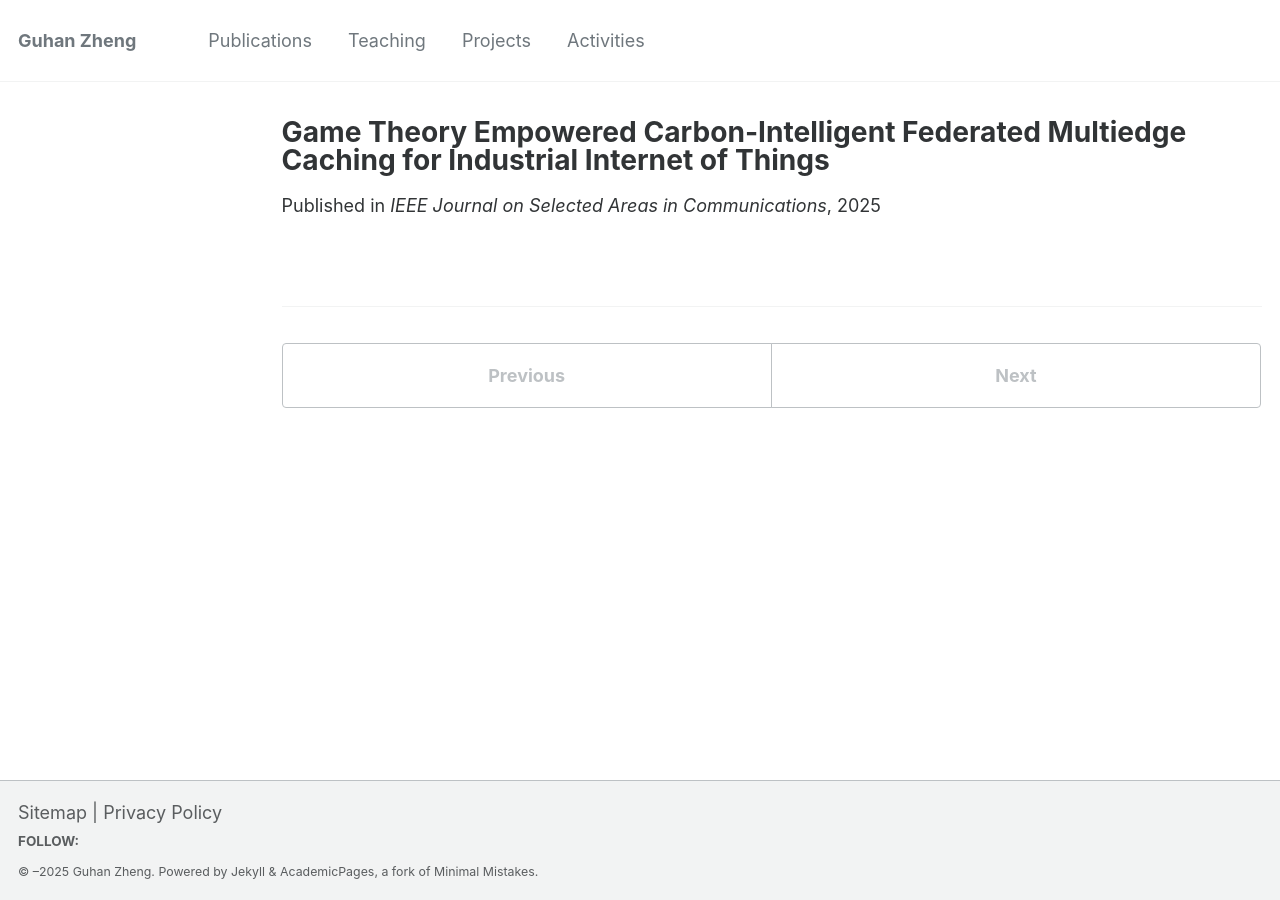
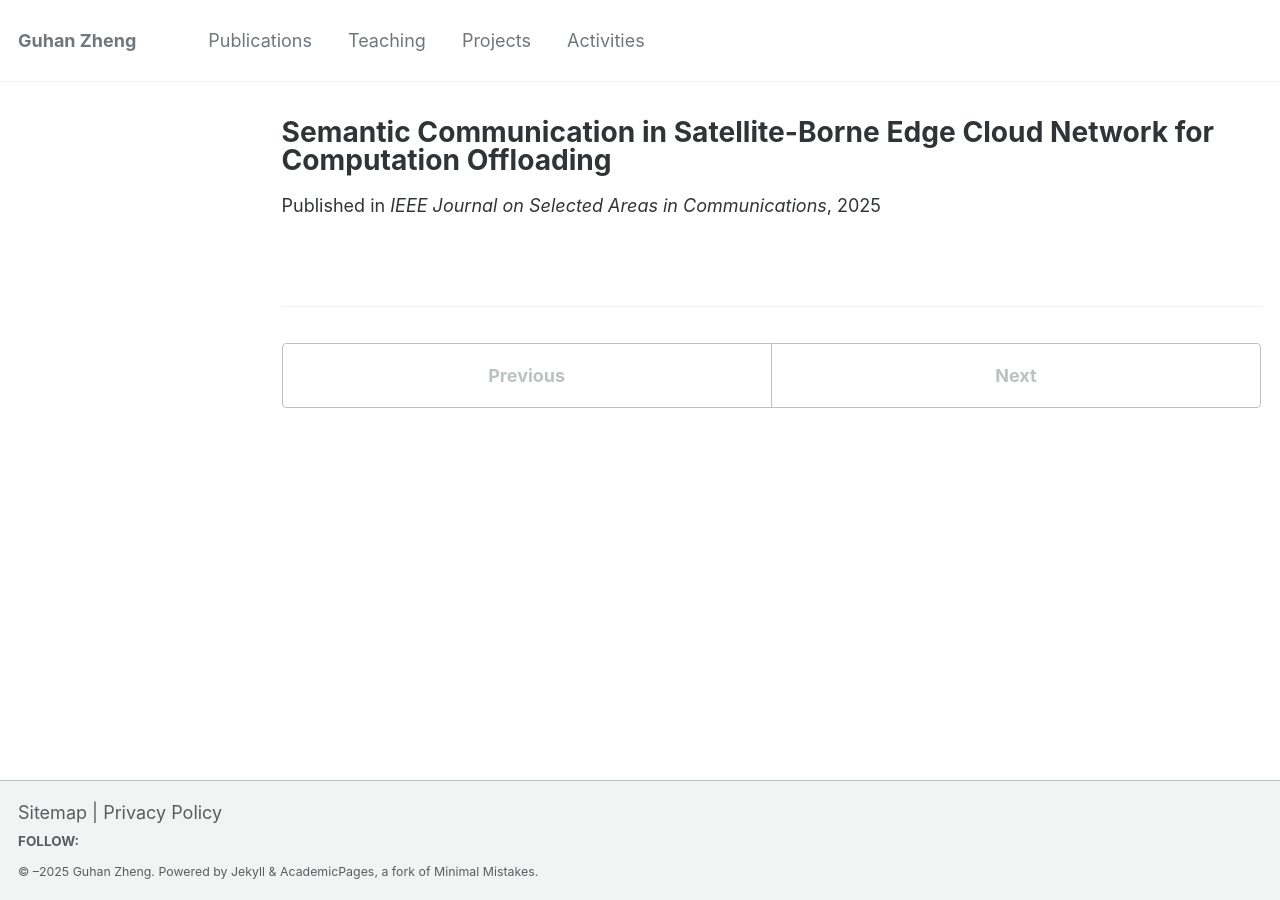
Before and after one commit to Guhan328/Guhan328.github.io, a Jekyll site: the page built from _publications/jsac.md, in a window 1280 px wide. Built offline with Jekyll 4.4.1, drawn with Linux system fonts in a browser that asks for light colours.

Commit message:
Update jsac.md

```diff
--- a/_publications/jsac.md
+++ b/_publications/jsac.md
@@ -1,5 +1,5 @@
 ---
-title: "Game Theory Empowered Carbon-Intelligent Federated Multiedge Caching for Industrial Internet of Things"
+title: "Semantic Communication in Satellite-Borne Edge Cloud Network for Computation Offloading"
 authors: "Guhan Zheng, Qiang Ni, Keivan Navaie, Haris Pervaiz"
 venue: "IEEE Journal on Selected Areas in Communications"
 venue_short: "JSAC"
```
